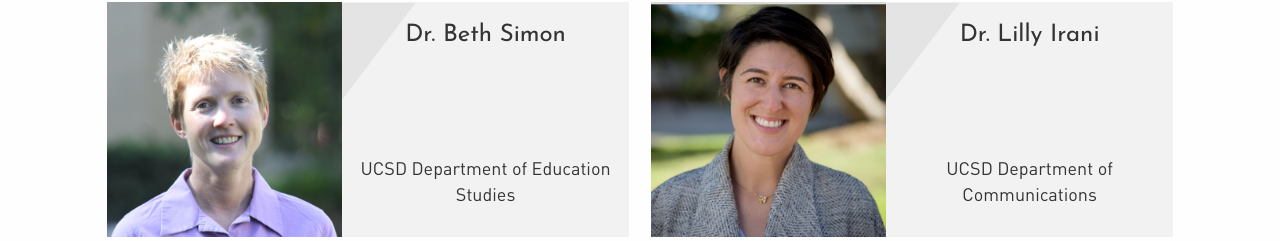
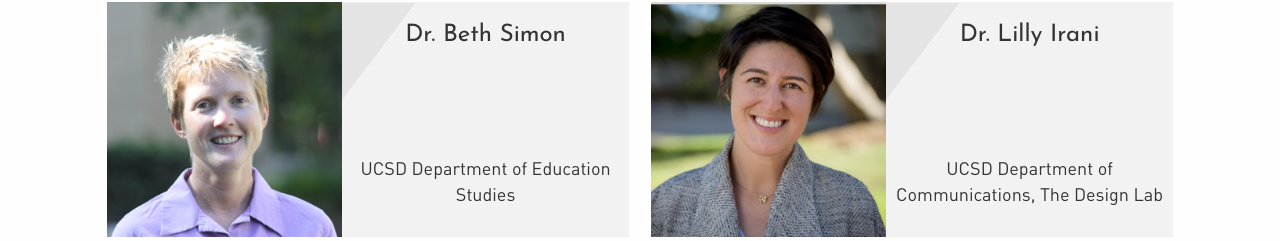
Before and after one commit to designatucsd/design-frontiers, a website: page index.html in a window 1280 px wide. Shown: the part 1221-1462 px from the top of the page. Drawn offline with nearby package versions, Linux system fonts and the light colour scheme.

Commit message:
Add The Design Lab to Lilly Irani

```diff
--- a/index.html
+++ b/index.html
@@ -141,7 +141,7 @@
                   <img class="df__speakers__card-img img-responsive" src="images/irani-headshot.png" alt="Dr. Lilly Irani">
                   <div class="df__speakers__card-text text-center">
                     <h3>Dr. Lilly Irani</h3>
-                    <p>UCSD Department of Communications</p>
+                    <p>UCSD Department of Communications, The Design Lab</p>
                   </div>
                 </div>
                 <div class="df__speakers__card">
```
